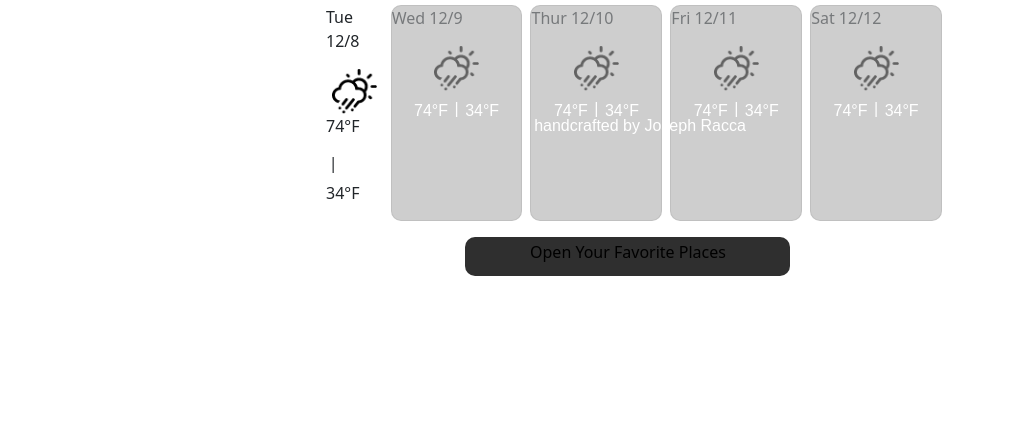
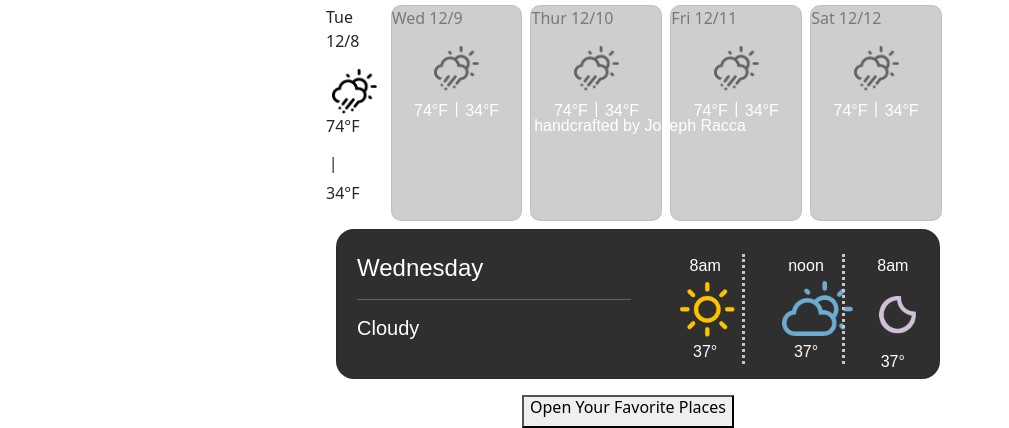
Before and after one commit to pVang8/weather, a plain HTML site: page index.html in a window 1280 px wide. Shown: the part 646-1074 px from the top of the page, without its empty margins (0-1009 px from the left). Before the commit the page ends 922 px from the top, so only its background shows below. Drawn offline with nearby package versions, Linux system fonts and the light colour scheme; no server answers; a web font is replaced by a local one.

Commit message:
night long bar

```diff
--- a/css/style.css
+++ b/css/style.css
@@ -281,3 +281,52 @@ margin-top: -3px;
     background-color: rgba(18.4%, 18.4%, 18.4%);
     border: none;
 }
+
+
+
+
+
+
+
+
+
+
+
+
+
+
+.nightLongCard{
+    width: 100%;
+    height: 150px;
+    border-radius: 18px;
+    margin-left: 10px;
+    padding-left: 20px;
+    padding-right: 10px;
+    background-color: rgba(18.4%, 18.4%, 18.4%);
+}
+.dayLongCard{
+    width: 100%;
+    height: 150px;
+    border-radius: 18px;
+    margin-left: 10px;
+    padding-left: 20px;
+    padding-right: 10px;
+    background-color: white;
+}
+
+.noM{
+    margin-bottom: 5%;
+    margin-left: 25px;
+}8
+.noMoo{
+    margin-bottom: 5%;
+    margin-left: -25px;
+}
+.test1{
+    border-left: 3px dotted #c7c5c5;
+    height: 110px;
+
+}
+.mooText{
+    margin-top: 1rem;
+}
--- a/index.html
+++ b/index.html
@@ -194,13 +194,48 @@
 
             </div>
             <!-- creating elements -->
+            <div class="row">
+                <div class="col-3"></div>
+                <div class="col-6">
+                    <div class="card nightLongCard mt-2">
+                        <div class="row">
+                            <div class="col-6 nightText mt-4">
+                                <h4>Wednesday</h4>
+                                <hr id="hDot2" class=" "/>
+                                <h5>Cloudy</h5>
+                            </div>
+                            <div class="col-2 nightText   mt-4">
+                                <p class="noM text-center"> 8am </p>
+                                <img src="./image/sunny.png" height="55px" class="noM" alt="">
+                                <p class=" noM text-center">37°</p>
+                            </div>
 
+                            <div class="col-2 test1 nightText text-center  mt-4">
+                                <p class="noM text-center"> noon </p>
+                                <img src="./image/cloudy.png" height="55px" class="noM" alt="">
+                                <p class=" noM text-center">37°</p>
+                            </div>
+
+                            <div class="col-2 test1 nightText text-center  mt-4">
+                                <p class="noMoo text-center"> 8am </p>
+                                <img src="./image/night.png" height="40px" class="noMoo moonL" alt="">
+                                <p class=" noMoo text-center mooText">37°</p>
+                            </div>
+
+                        </div>
+
+
+
+                      </div>
+                </div>
+                <div class="col-3"></div>
+            </div>
 
             <!-- Favorite list -->
             <div class="row mt-3">
                 <div class="col-4"></div>
                 <div class="col-4 d-flex justify-content-center">
-                    <button id="favBtn" class="btn btn-light text-center btnNight dayFavLBtn nightFavLBtn" >
+                    <button id="favBtn" class="" >
                         <!-- <img src="./image/whiteHeart.png" height="17px" alt="white Heart"> -->
                         <div>
 
--- a/script/app.js
+++ b/script/app.js
@@ -55,7 +55,7 @@ function oneCallAway(){
 }
 oneCallAway();
 
-setTimeout(()=>{
-    number.map()
+// setTimeout(()=>{
+//     number.map()
 
-},100)
+// },100)
--- a/script/nightOrDay.js
+++ b/script/nightOrDay.js
@@ -8,6 +8,7 @@ let firstCard = document.getElementById('firstCard');
 let heart = document.getElementById("heart");
 let mainTemp = document.getElementById("mainTemp");
 let hDot = document.getElementById("hDot");
+let hDot2 = document.getElementById("hDot2");
 let time = document.getElementById('time');
 let secCard = document.getElementById('secCard');
 let weatherTxt = document.getElementById('weatherTxt');
@@ -82,6 +83,7 @@ function setDayOrNight(){
 
             mainTemp.className="nightTextMain";
             hDot.className ="nightHr noMnoP";
+            hDot2.className ="nightHr noMnoP";
             time.className = 'd-flex justify-content-end nightText';
             secCard.className= 'card nightCard';
             weatherTxt.className = 'nightPhiloTxt';
@@ -111,7 +113,7 @@ function setDayOrNight(){
             dayThree.className ="text-center nightText mt-1";
             dayFour.className ="text-center nightText mt-1";
             dayFive.className ="text-center nightText mt-1";
-            favBtn.className ='btn btn-light text-center btnNight nightFavLBtn';
+            favBtn.className ='btn  text-center btnNight nightFavLBtn';
             heart.className = 'whiteHeart';
             favHeart.className ='anotherWhiteHeart img-fluid text-center';
             favText.className ='nightText5';
@@ -131,6 +133,7 @@ function setDayOrNight(){
 
             mainTemp.className="dayMainTemp";
             hDot.className ="dayHr noMnoP";
+            hDot2.className ="dayHr noMnoP";
             time.className ='d-flex justify-content-end dayText';
             secCard.className= 'card dayCard';
             weatherTxt.className = 'dayPhiloText';
--- /dev/null
+++ b/script/tempElement.js
@@ -0,0 +1 @@
+let newElement = document.createElement('div')
```
Also changed, not shown: script/favorit.js (added).
